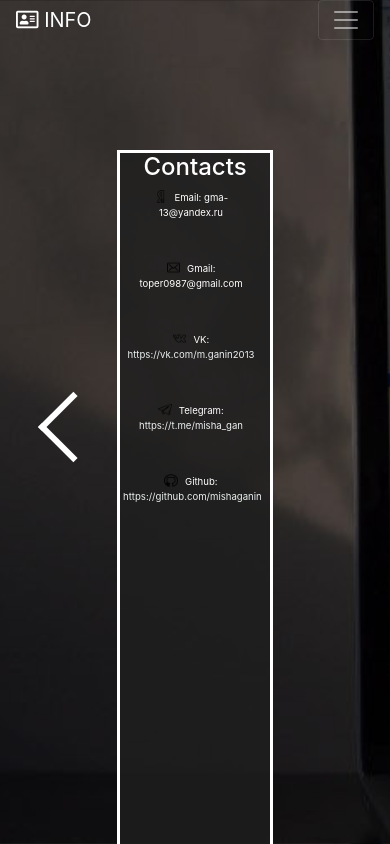
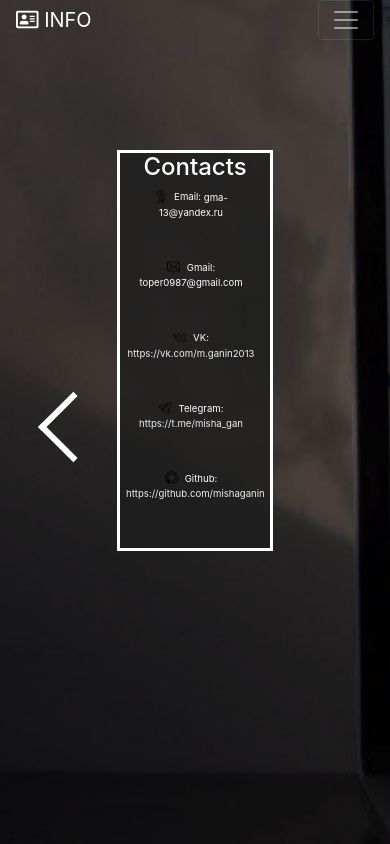
Before and after one commit to mishaganin/Portfolio, a plain HTML site: page contacts.html in a window 390 px wide. Shown: the top 844 px of the page. Drawn offline with nearby package versions, Linux system fonts and the light colour scheme; a web font is replaced by a local one.

Commit message:
Initial commit

```diff
--- a/contacts.html
+++ b/contacts.html
@@ -37,10 +37,9 @@
         </nav>
     </div>
 
-    <div class="rectangle" >
-        <div class="contactsText">
+    <div class="rec" >
+        <div class="contactsText contactsLogos">
             <h1>Contacts</h1>
-            <div class="contactsLogos">
                 <p><span><img src="img/logos/yandex.png">Email:</span> gma-13@yandex.ru</p>
                 <br>
                 <p><span><img src="img/logos/mail.png">Gmail:</span> toper0987@gmail.com</p>
@@ -50,7 +49,6 @@
                 <p><span><img src="img/logos/telegram.png">Telegram:</span> <a href="https://t.me/misha_gan">https://t.me/misha_gan</a></p>
                 <br>
                 <p><span><img src="img/logos/github.png">Github:</span> <a href="https://github.com/mishaganin">https://github.com/mishaganin</a></p>
-            </div>
         </div>
     </div>
 
--- a/css/style.css
+++ b/css/style.css
@@ -4,6 +4,14 @@ body {
     background-attachment: fixed;
     background-position: top center;
     min-height: 100vh;
+}
+
+.rec div {
+    margin: auto;
+    margin-top: 9.0rem;
+    margin-top: 150px;
+    background: rgba(30, 30, 30, 0.8);
+    border: 3px solid white;
 }
 
 .navbar-dark .navbar-nav .nav-link {
@@ -148,18 +156,6 @@ nav.fill div ul li a:hover:after {
 
 .indexText h1 {
     letter-spacing: 15px;
-}
-
-.rectangle {
-    width: 40%;
-    height: 650px;
-    margin: auto;
-    margin-top: 9.0rem;
-    margin-top: 150px;
-    background: rgba(30, 30, 30, 0.8);
-    border: 3px solid white;
-    min-height: 650px;
-    max-height: 1000px;
 }
 
 .arrow-right a {
@@ -482,13 +478,6 @@ p a{
     left: 0px;
 }
 
-
-@media screen and (max-width: 1900px) {
-    .rectangle {
-        height: 750px;
-    }
-}
-
 @media screen and (max-width: 1270px) {
     .arrow-2 {
         left: 92%;
@@ -593,17 +582,6 @@ p a{
     }
 }
 
-
-
-
-@media screen and (max-width: 965px) {
-    .rectangle {
-        height: 850px;
-        max-height: 1000px;
-    }
-
-}
-
 @media screen and (max-width: 888px) {
     .caption-style-4 .caption-text h1 {
         font-size: 0.8rem;
@@ -634,13 +612,6 @@ p a{
 
     }
 
-}
-
-@media screen and (max-width: 735px) {
-    .rectangle {
-        height: 900px;
-        max-height: 1000px;
-    }
 }
 
 @media screen and (max-width: 635px) {
@@ -786,57 +757,11 @@ p a{
 }
 
 @media screen and (max-width: 579px) {
-    .rectangle {
-        height: 950px;
-        max-height: 1000px;
-    }
     .h1, h1 {
         font-size: 1.5rem;
     }
     .contactsLogos p {
         font-size: 0.7rem;
-    }
-}
-
-@media screen and (max-width: 451px) {
-    .rectangle {
-        max-height: 1500px;
-        height: 1100px;
-    }
-}
-
-@media screen and (max-width: 440px) {
-    .rectangle {
-        max-height: 1500px;
-        height: 1050px;
-    }
-}
-
-@media screen and (max-width: 410px) {
-    .rectangle {
-        max-height: 1500px;
-        height: 1100px;
-    }
-}
-
-@media screen and (max-width: 373px) {
-    .rectangle {
-        max-height: 1500px;
-        height: 1250px;
-    }
-}
-
-@media screen and (max-width: 338px) {
-    .rectangle {
-        max-height: 1500px;
-        height: 1100px;
-    }
-}
-
-@media screen and (max-width: 313px) {
-    .rectangle {
-        max-height: 1500px;
-        height: 1150px;
     }
 }
 
@@ -890,7 +815,6 @@ p a{
 }
 
 @media screen and (max-width: 1900px) {
-
     .caption-style-4 li{
         float: left;
         padding: 0px;
```
Also changed, not shown: about.html (+1 -1 lines), projects.html (+0 -17 lines).
